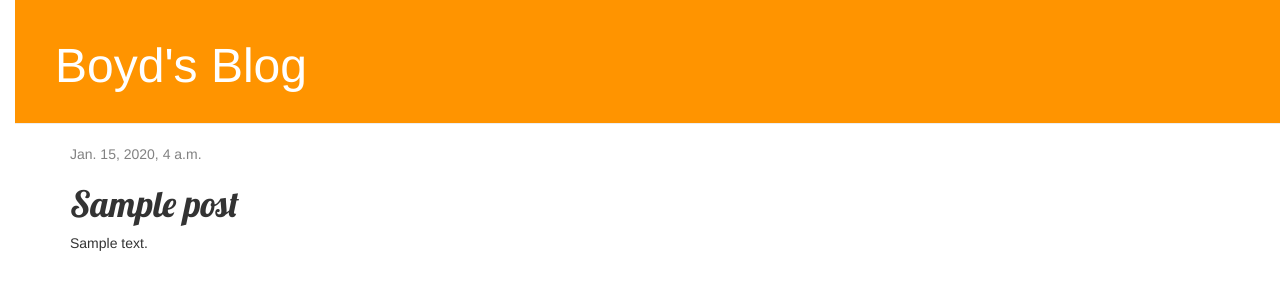
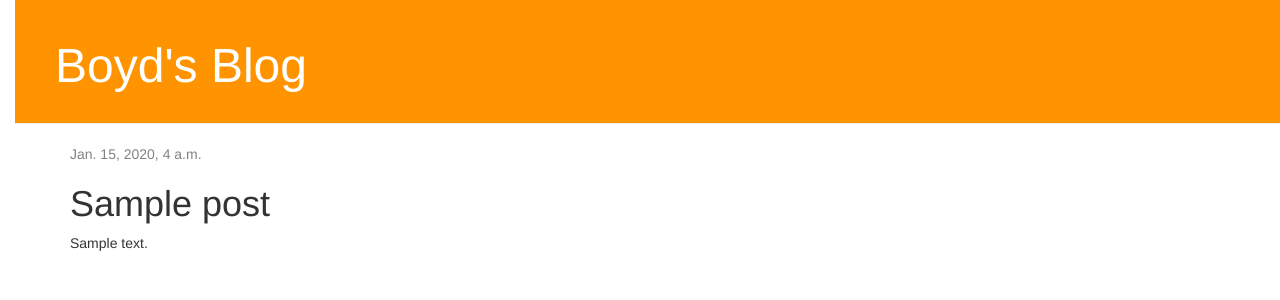
Before and after one commit to BoydVoyd/django-blog, a Django app: page /post/1/ in a window 1280 px wide. Shown: the top 300 px of the page. Run offline with Django 3.2, Linux system fonts and the light colour scheme; tables that the repository leaves empty hold one stand-in row (values such as "Sample post"); some libraries are stand-ins or nearby versions.

Commit message:
changed font in post detail

```diff
--- a/myblog/static/css/myblog.css
+++ b/myblog/static/css/myblog.css
@@ -24,7 +24,7 @@ body {
 }
 
 h1, h2, h3, h4 {
-    font-family: 'Lobster', cursive;
+    font-family: 'Helvetica';
 }
 
 .date {
```
